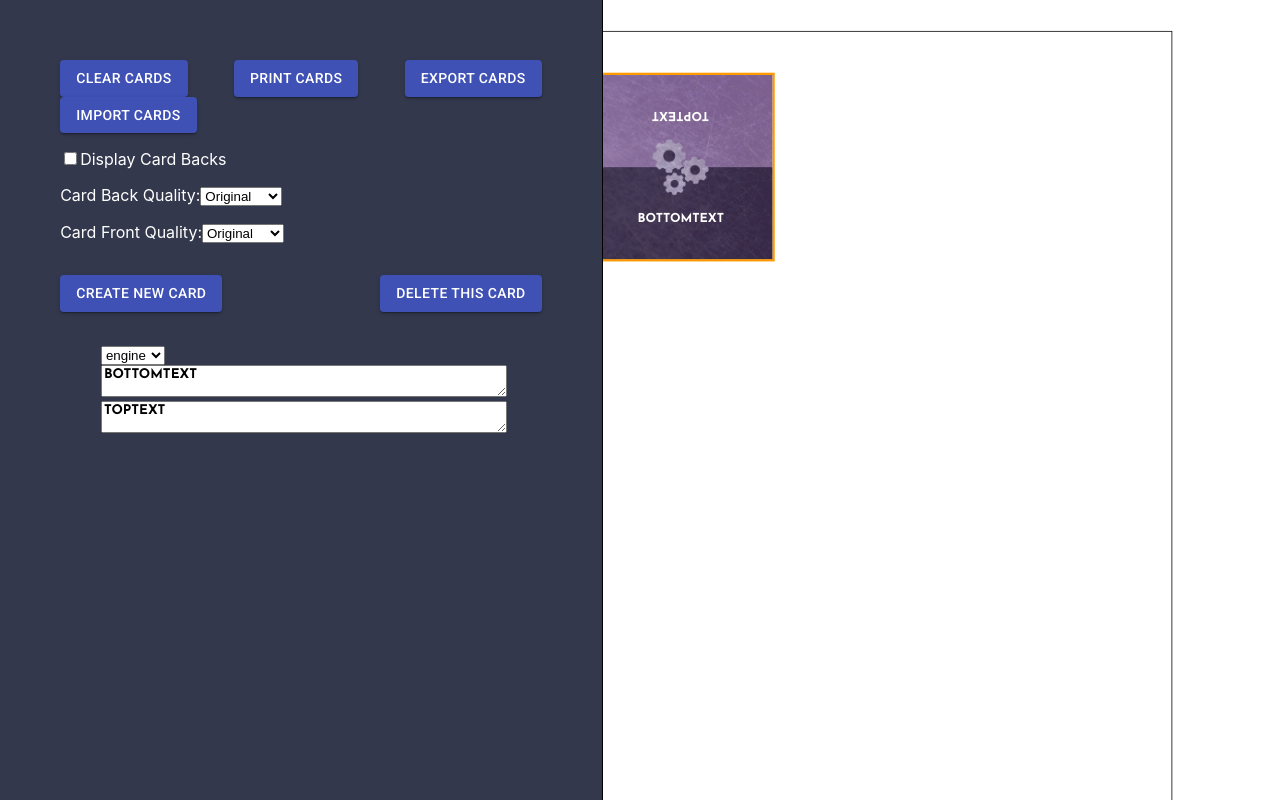
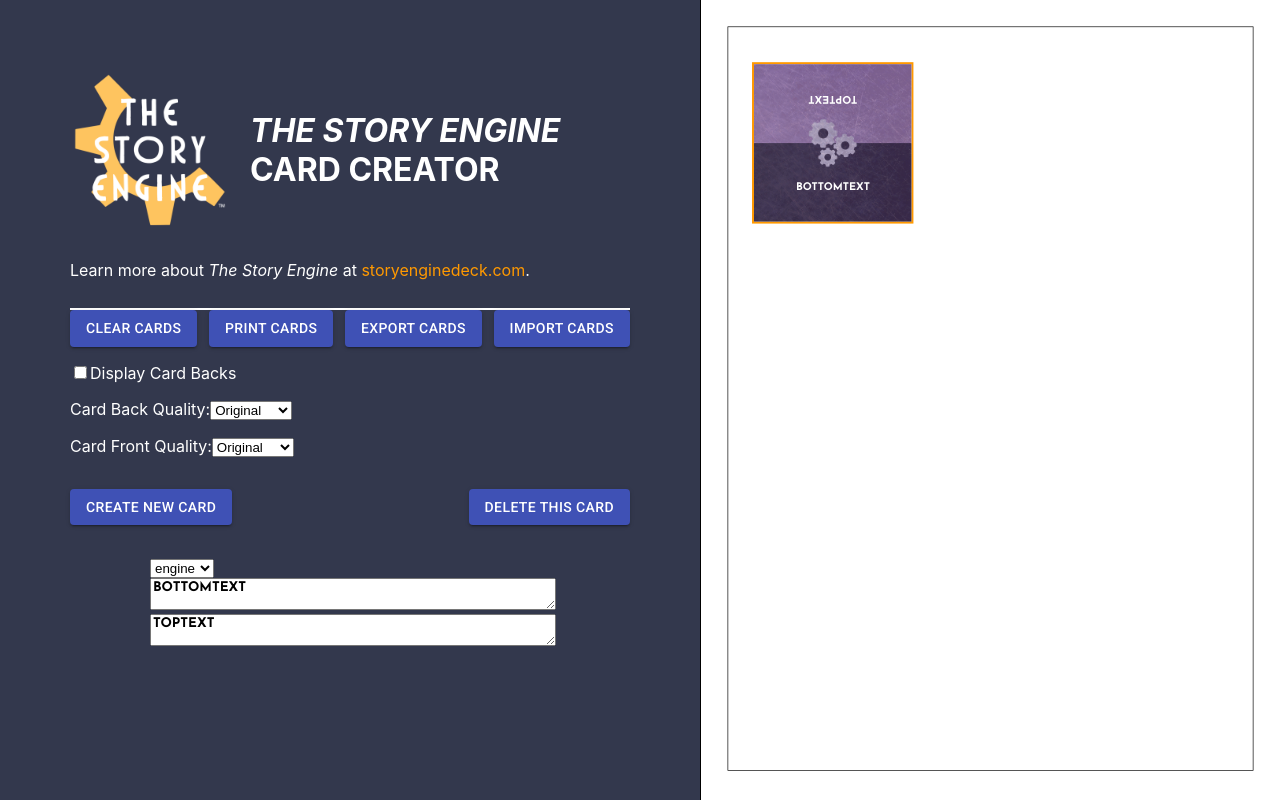
Before and after one commit to pawelngei/story-engine-card-creator, a React (Create React App) app: page / in a window 1280 px wide. Built offline with nearby package versions, Linux system fonts and the light colour scheme.

Commit message:
start styling the left menu

```diff
--- a/src/LeftMenu/LeftMenu.tsx
+++ b/src/LeftMenu/LeftMenu.tsx
@@ -11,6 +11,7 @@ import {
   backQualityOptions
 } from '../utils/constants'
 import { DisplayOptions } from '../App'
+import LogoPng from './logo.png'
 
 type LeftMenuProps = {
   card: CardType,
@@ -27,20 +28,51 @@ type LeftMenuProps = {
 const LeftMenuContainer = styled.div`
   position: relative;
   height: 100vh;
+  width: 700px;
   border-right: 1px solid black;
   background: ${colors.navy};
   color: ${colors.white};
+  overflow: auto;
   @media print {
     display: none;
   }
 `
 
-const Inner = styled.div`
+const InnerContainer = styled.div`
+  padding: 70px;
   position: relative;
   display: flex;
   flex-direction: column;
   align-items: center;
-  padding: 10%;
+  a {
+    text-decoration: none;
+    color: ${ colors.gold };
+  }
+`
+
+const HeaderContainer = styled.div`
+  width: 100%;
+  border-bottom: 2px solid ${colors.white};
+`
+
+const LogoContainer = styled.div`
+  display: flex;
+  align-items: center;
+  margin-bottom: 30px;
+`
+
+const EmphasisTitle = styled.em``
+
+const Title = styled.h1``
+
+const Logo = styled.img`
+  width: 160px;
+  height: 160px;
+  margin-right: 20px;
+`
+
+const InfoContainer = styled.div`
+  margin-bottom: 28px;
 `
 
 const CardActionsBar = styled.div`
@@ -102,7 +134,22 @@ export const LeftMenu = ({
   const displayLeftRifght = twoSectionCards.indexOf(type) === -1
   return (
     <LeftMenuContainer>
-      <Inner>
+      <InnerContainer>
+        <HeaderContainer>
+          <LogoContainer>
+            <Logo src={LogoPng} />
+            <Title>
+              <EmphasisTitle>
+                THE STORY ENGINE
+              </EmphasisTitle>
+              <br />
+              CARD CREATOR
+            </Title>
+          </LogoContainer>
+          <InfoContainer>
+            Learn more about <em>The Story Engine</em> at <a href="https://storyenginedeck.com/">storyenginedeck.com</a>.
+          </InfoContainer>
+        </HeaderContainer>
         <PageActionsBar>
           <Button
             variant="contained"
@@ -248,7 +295,7 @@ export const LeftMenu = ({
             </>
           ) : null}
         </InputContainer>
-      </Inner>
+      </InnerContainer>
     </LeftMenuContainer>
   )
 }
--- a/src/PagesManager/PagesManager.tsx
+++ b/src/PagesManager/PagesManager.tsx
@@ -14,6 +14,7 @@ type PagesManagerProps = {
 }
 
 const PageScrollContainer = styled.div`
+  flex: 1;
   position: relative;
   width: 100%;
   height: 100vh;
@@ -29,7 +30,7 @@ const InnerScrollContainer = styled.div<{multiplier: number}>`
   justify-content: center;
   width: 100%;
   height: 100%;
-  transform-origin: top left;
+  transform-origin: top center;
   ${({ multiplier }) => `transform: scale(${multiplier});`}
   @media print {
     transform: none;
```
Also changed, not shown: src/LeftMenu/logo.png (added).
